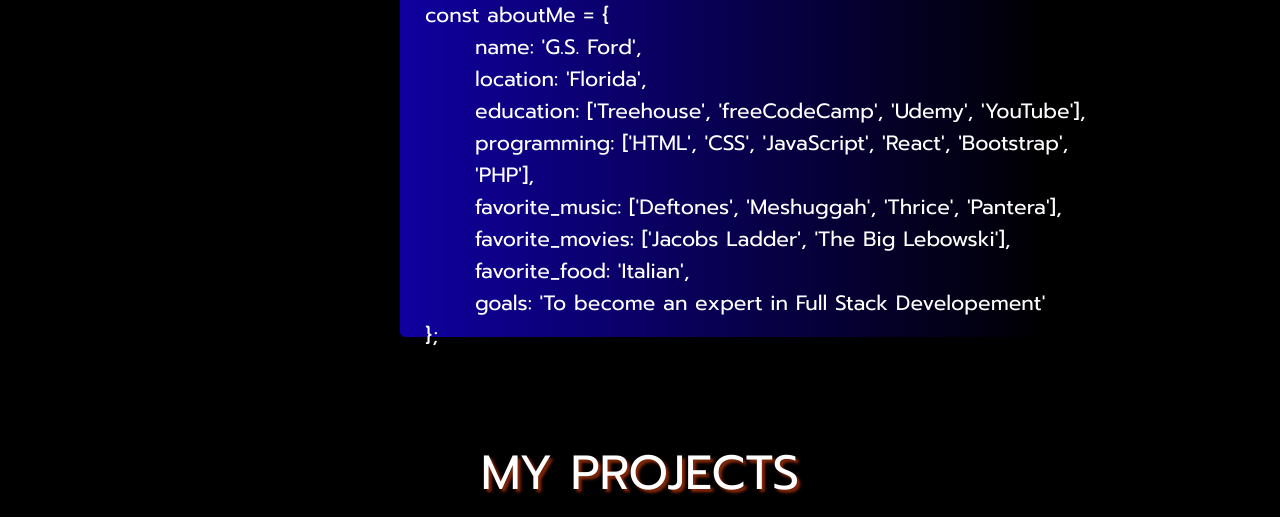
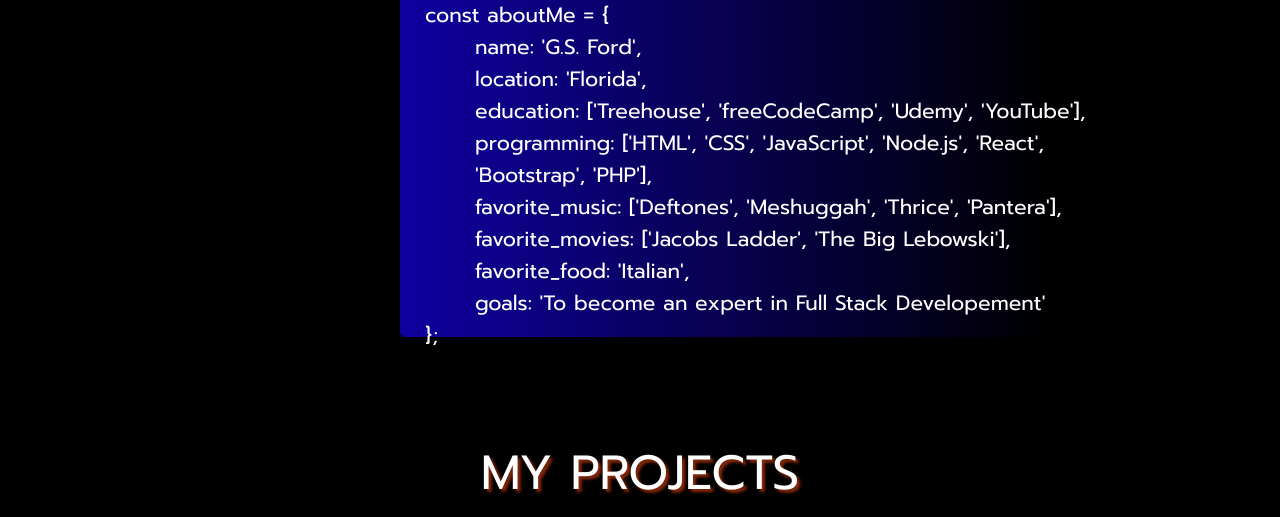
Before and after one commit to gregsford/gregsford.github.io, a plain HTML site: page index.html in a window 1280 px wide. Shown: the part 860-1377 px from the top of the page. Drawn offline with Linux system fonts and the light colour scheme; a web font is replaced by a local one.

Commit message:
Update index.html

```diff
--- a/index.html
+++ b/index.html
@@ -45,7 +45,7 @@
             <p class="aboutJava">name: 'G.S. Ford',</p>
             <p class="aboutJava">location: 'Florida',</p>
             <p class="aboutJava">education: ['Treehouse', 'freeCodeCamp', 'Udemy', 'YouTube'],</p>
-            <p class="aboutJava">programming: ['HTML', 'CSS', 'JavaScript', 'React', 'Bootstrap', 'PHP'],</p>
+            <p class="aboutJava">programming: ['HTML', 'CSS', 'JavaScript', 'Node.js', 'React', 'Bootstrap', 'PHP'],</p>
             <p class="aboutJava">favorite_music: ['Deftones', 'Meshuggah', 'Thrice', 'Pantera'],</p>
             <p class="aboutJava">favorite_movies: ['Jacobs Ladder', 'The Big Lebowski'],</p>
             <p class="aboutJava">favorite_food: 'Italian',</p>
```
